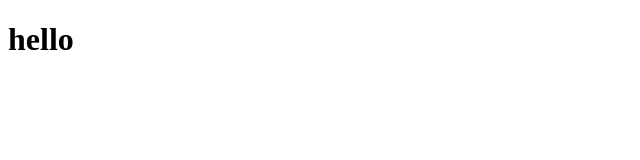
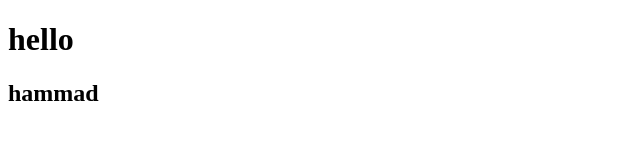
Before and after one commit to syedhammad618/gitbranching, a plain HTML site: page index.html in a window 1280 px wide. Shown: the whole page, without its empty margins (0-640 px from the left). Drawn offline with Linux system fonts and the light colour scheme.

Commit message:
3rd commit

```diff
--- a/index.html
+++ b/index.html
@@ -6,5 +6,6 @@
 </head>
 <body>
     <h1> hello </h1>
+    <h2>hammad</h2>
 </body>
 </html>
```
